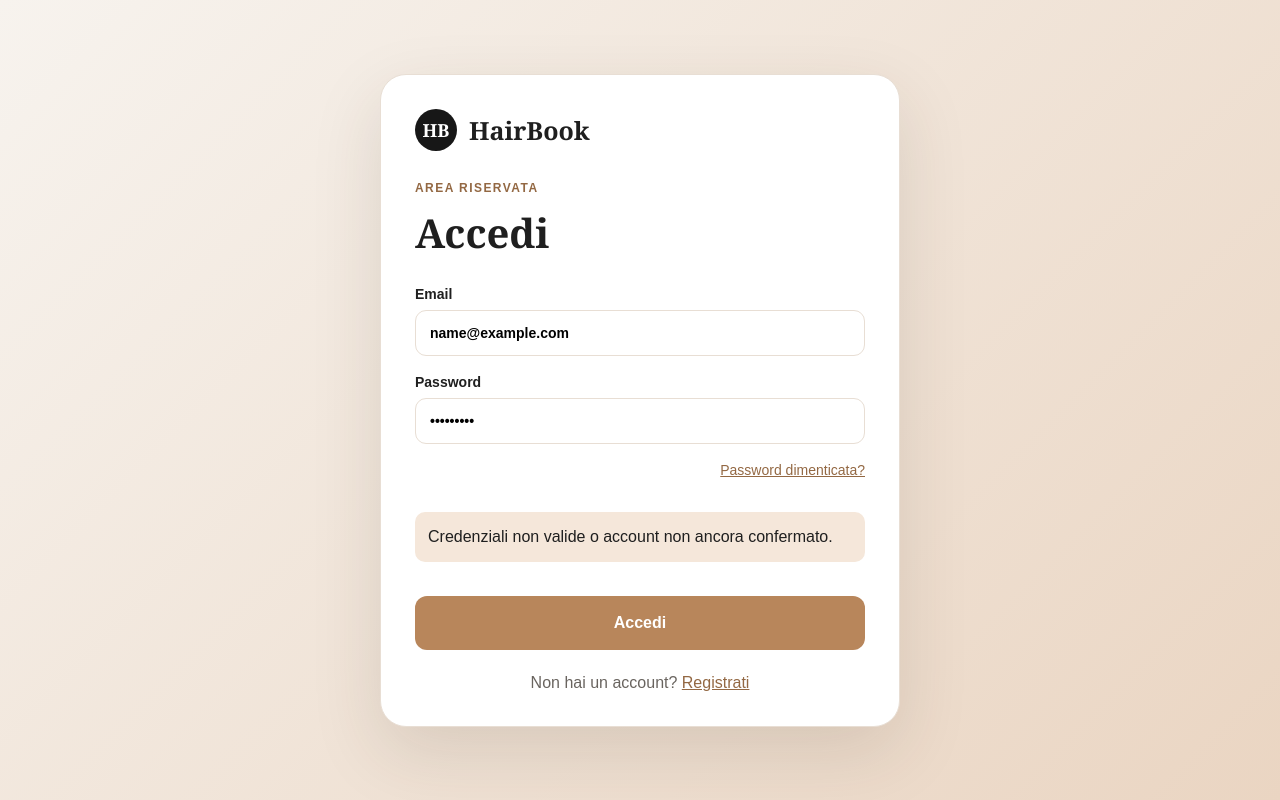
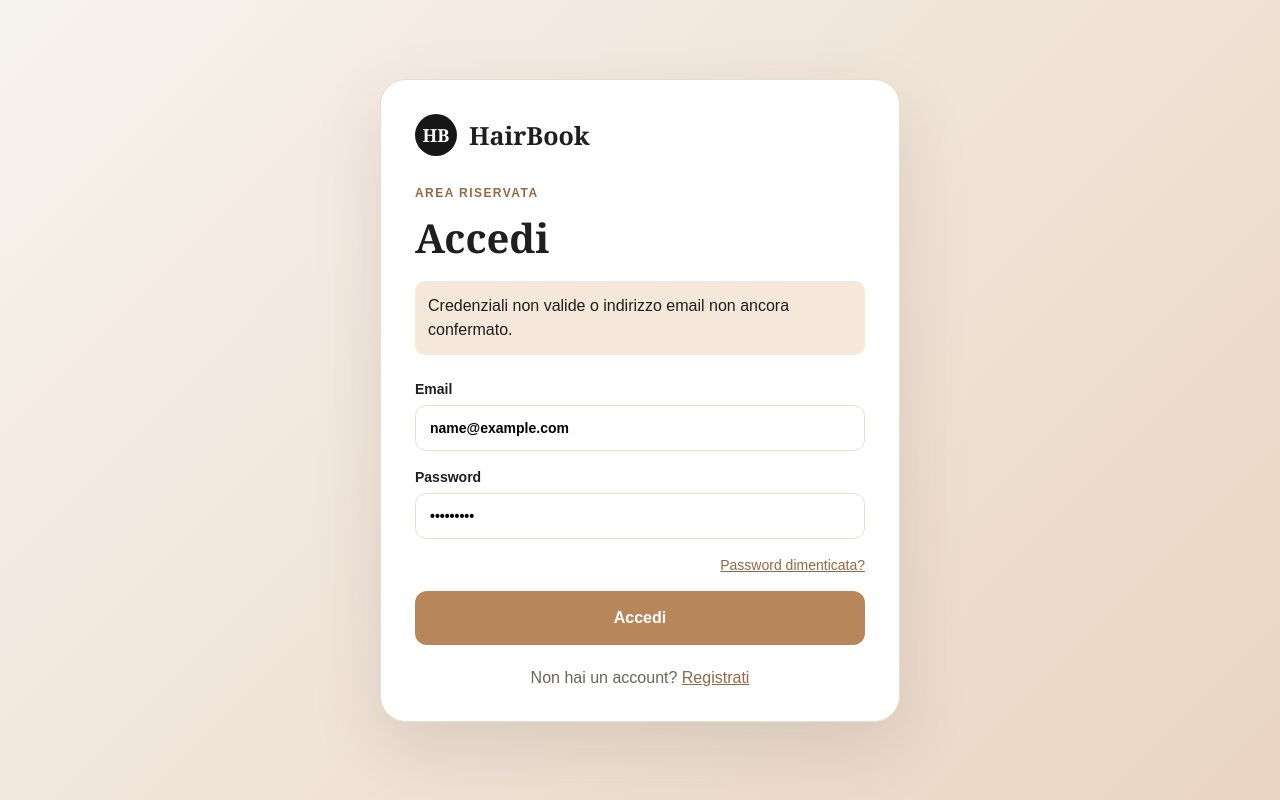
Before and after one commit to creatorsappita/HairBook, a Next.js app: page /login in a window 1280 px wide. Both pictures are taken after typing "name@example.com", "Sample123" into the empty fields and a click on the button "Accedi". Built offline with nearby package versions, Linux system fonts and the light colour scheme; no server answers.

Commit message:
Update page.js

```diff
--- a/app/login/page.js
+++ b/app/login/page.js
@@ -1,8 +1,154 @@
 "use client";
-import { useState } from "react";
+
+import { useEffect, useState } from "react";
 import { supabase, isSupabaseConfigured } from "../../lib/supabase";
-export default function LoginPage(){
- const [email,setEmail]=useState(""); const [password,setPassword]=useState(""); const [message,setMessage]=useState(""); const [loading,setLoading]=useState(false);
- async function submit(e){e.preventDefault(); if(!isSupabaseConfigured)return setMessage("Supabase non è ancora configurato."); setLoading(true); const {error}=await supabase.auth.signInWithPassword({email,password}); setLoading(false); if(error)return setMessage("Credenziali non valide o account non ancora confermato."); window.location.href="/";}
- return <main className="auth-shell"><section className="auth-card auth-card-small"><a className="auth-logo" href="/"><span className="logo-mark">HB</span><span>HairBook</span></a><p className="auth-kicker">Area riservata</p><h1>Accedi</h1><form onSubmit={submit} className="auth-form"><label>Email<input type="email" value={email} onChange={e=>setEmail(e.target.value)} required autoComplete="email" /></label><label>Password<input type="password" value={password} onChange={e=>setPassword(e.target.value)} required autoComplete="current-password" /></label><a className="forgot-link" href="/password-dimenticata">Password dimenticata?</a>{message&&<p className="form-message" role="status">{message}</p>}<button className="button button-primary button-large full" disabled={loading}>{loading?"Accesso...":"Accedi"}</button></form><p className="auth-switch">Non hai un account? <a href="/registrazione">Registrati</a></p></section></main>;
+
+export default function LoginPage() {
+  const [email, setEmail] = useState("");
+  const [password, setPassword] = useState("");
+  const [message, setMessage] = useState("");
+  const [messageType, setMessageType] = useState("");
+  const [loading, setLoading] = useState(false);
+
+  useEffect(() => {
+    if (!isSupabaseConfigured || !supabase) return;
+
+    const hash = window.location.hash;
+    const params = new URLSearchParams(hash.startsWith("#") ? hash.slice(1) : hash);
+    const hasConfirmationSession = params.has("access_token") && params.has("refresh_token");
+
+    if (hasConfirmationSession) {
+      setMessageType("success");
+      setMessage(
+        "Email confermata correttamente. Il tuo account è stato verificato ed è ora in attesa di approvazione da parte del salone."
+      );
+
+      window.history.replaceState(
+        {},
+        document.title,
+        `${window.location.pathname}${window.location.search}`
+      );
+    }
+  }, []);
+
+  async function submit(event) {
+    event.preventDefault();
+    setMessage("");
+    setMessageType("");
+
+    if (!isSupabaseConfigured || !supabase) {
+      setMessageType("error");
+      setMessage("Supabase non è ancora configurato.");
+      return;
+    }
+
+    setLoading(true);
+    const { data, error } = await supabase.auth.signInWithPassword({
+      email,
+      password,
+    });
+
+    if (error) {
+      setLoading(false);
+      setMessageType("error");
+      setMessage("Credenziali non valide o indirizzo email non ancora confermato.");
+      return;
+    }
+
+    const { data: profile, error: profileError } = await supabase
+      .from("profiles")
+      .select("stato")
+      .eq("id", data.user.id)
+      .single();
+
+    setLoading(false);
+
+    if (profileError) {
+      setMessageType("error");
+      setMessage("Accesso eseguito, ma non è stato possibile verificare lo stato del profilo.");
+      return;
+    }
+
+    if (profile.stato === "IN_ATTESA") {
+      setMessageType("info");
+      setMessage("Email verificata. Il tuo account è ancora in attesa di approvazione da parte del salone.");
+      return;
+    }
+
+    if (profile.stato === "RIFIUTATO") {
+      setMessageType("error");
+      setMessage("La richiesta di registrazione non è stata approvata. Contatta il salone per maggiori informazioni.");
+      return;
+    }
+
+    if (profile.stato === "BLOCCATO") {
+      setMessageType("error");
+      setMessage("Questo account è stato bloccato. Contatta il salone per assistenza.");
+      return;
+    }
+
+    window.location.href = "/";
+  }
+
+  return (
+    <main className="auth-shell">
+      <section className="auth-card auth-card-small">
+        <a className="auth-logo" href="/">
+          <span className="logo-mark">HB</span>
+          <span>HairBook</span>
+        </a>
+
+        <p className="auth-kicker">Area riservata</p>
+        <h1>Accedi</h1>
+
+        {message && (
+          <p
+            className={`form-message ${messageType ? `form-message-${messageType}` : ""}`}
+            role="status"
+          >
+            {message}
+          </p>
+        )}
+
+        <form onSubmit={submit} className="auth-form">
+          <label>
+            Email
+            <input
+              type="email"
+              value={email}
+              onChange={(event) => setEmail(event.target.value)}
+              required
+              autoComplete="email"
+            />
+          </label>
+
+          <label>
+            Password
+            <input
+              type="password"
+              value={password}
+              onChange={(event) => setPassword(event.target.value)}
+              required
+              autoComplete="current-password"
+            />
+          </label>
+
+          <a className="forgot-link" href="/password-dimenticata">
+            Password dimenticata?
+          </a>
+
+          <button
+            className="button button-primary button-large full"
+            disabled={loading}
+          >
+            {loading ? "Accesso..." : "Accedi"}
+          </button>
+        </form>
+
+        <p className="auth-switch">
+          Non hai un account? <a href="/registrazione">Registrati</a>
+        </p>
+      </section>
+    </main>
+  );
 }
```
